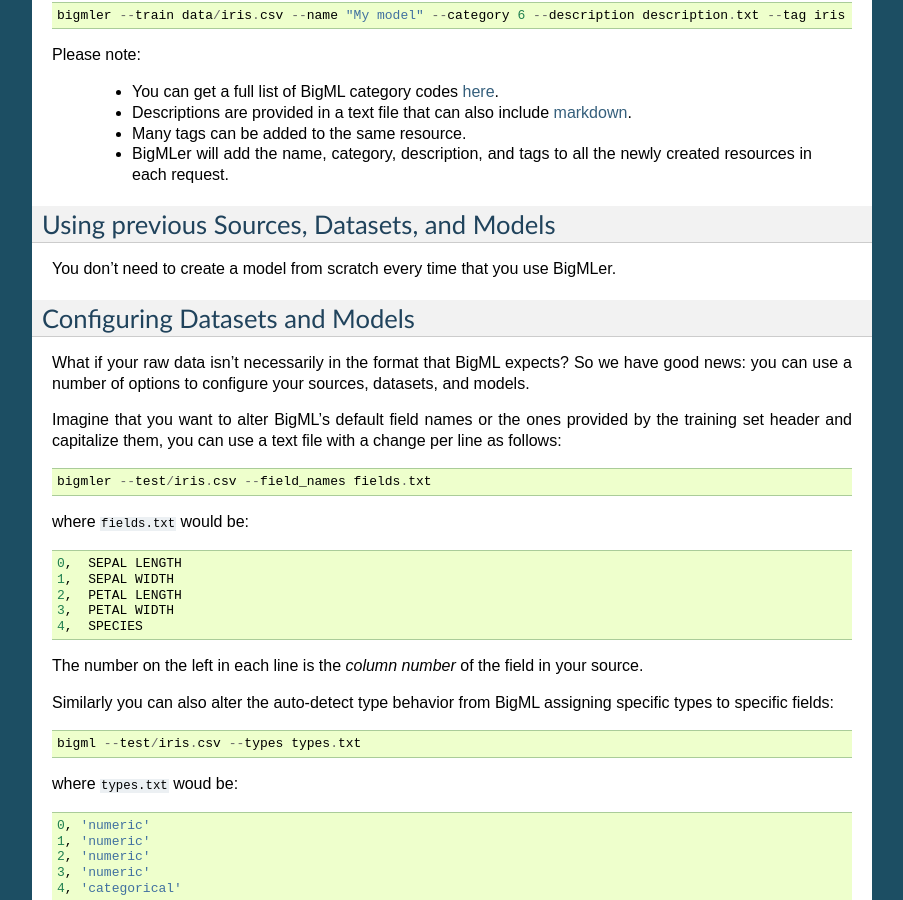
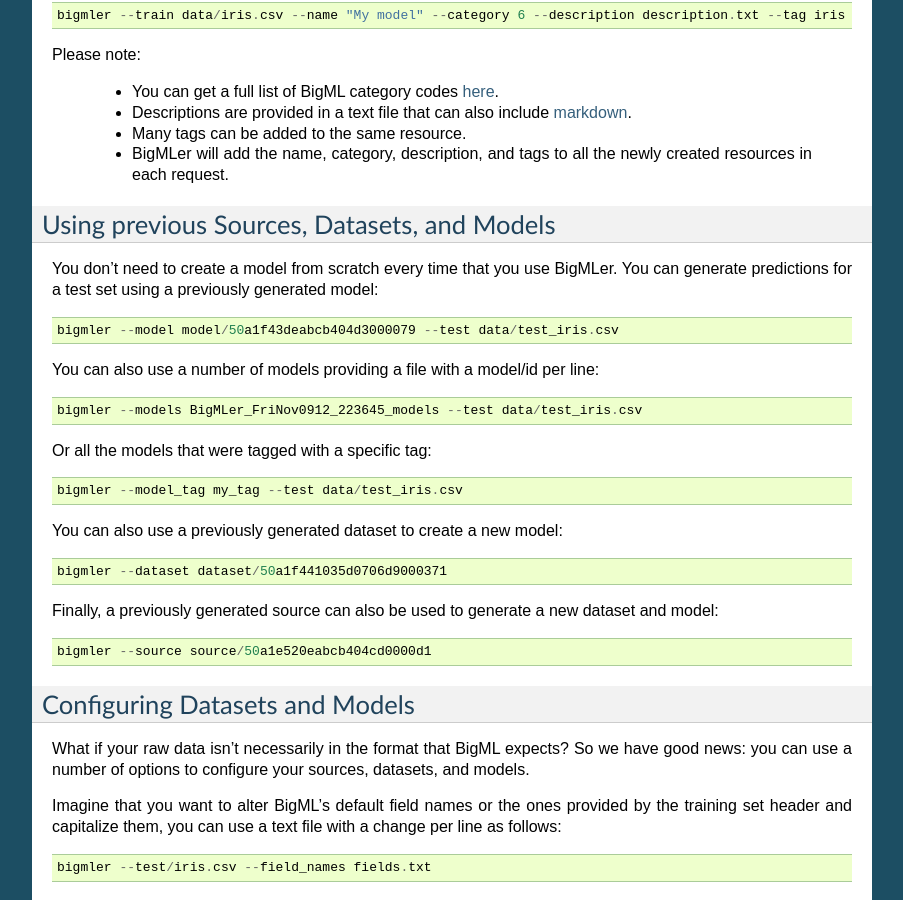
Before and after one commit to bigmlcom/bigmler, a Sphinx documentation site: the page built from docs/index.rst, in a window 1280 px wide and 900 px high, scrolled down 2028 px. Shown: the whole window, without its empty margins (198-1101 px from the left). Built offline with Sphinx 7.4.7, drawn with Linux system fonts in a browser that asks for light colours.

Commit message:
More documentation

```diff
--- a/docs/index.rst
+++ b/docs/index.rst
@@ -118,9 +118,27 @@
 --------------------------------------------
 
 You don't need to create a model from scratch every time that you use BigMLer.
+You can generate predictions for a test set using a previously generated
+model::
 
+    bigmler --model model/50a1f43deabcb404d3000079 --test data/test_iris.csv
 
+You can also use a number of models providing a file with a model/id per line::
 
+    bigmler --models BigMLer_FriNov0912_223645_models --test data/test_iris.csv
+
+Or all the models that were tagged with a specific tag::
+
+    bigmler --model_tag my_tag --test data/test_iris.csv
+
+You can also use a previously generated dataset to create a new model::
+
+    bigmler --dataset dataset/50a1f441035d0706d9000371
+
+Finally, a previously generated source can also be used to generate a new
+dataset and model::
+
+    bigmler --source source/50a1e520eabcb404cd0000d1
 
 Configuring Datasets and Models
 -------------------------------
```
